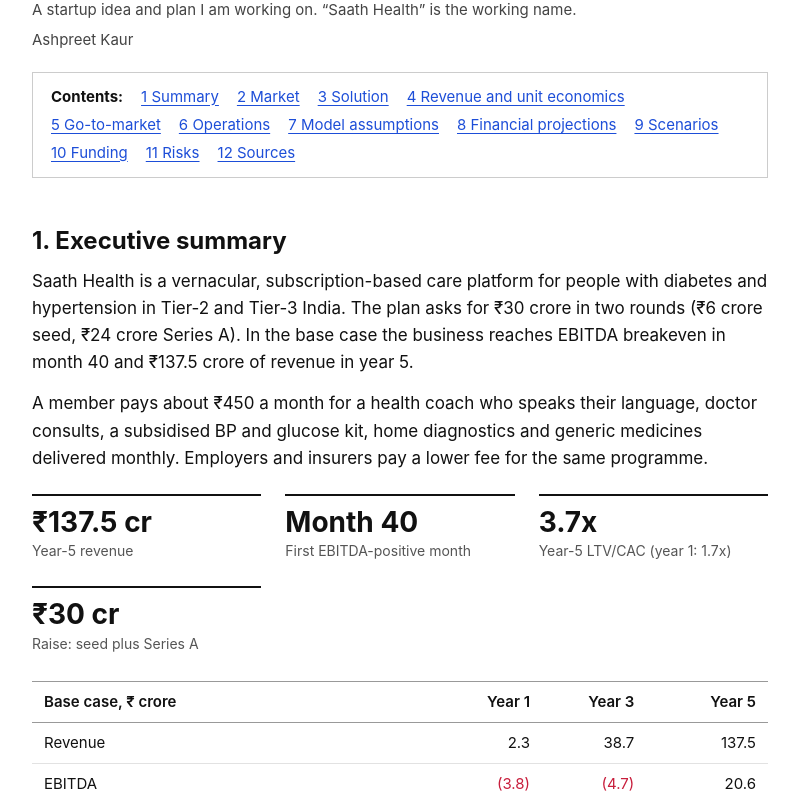
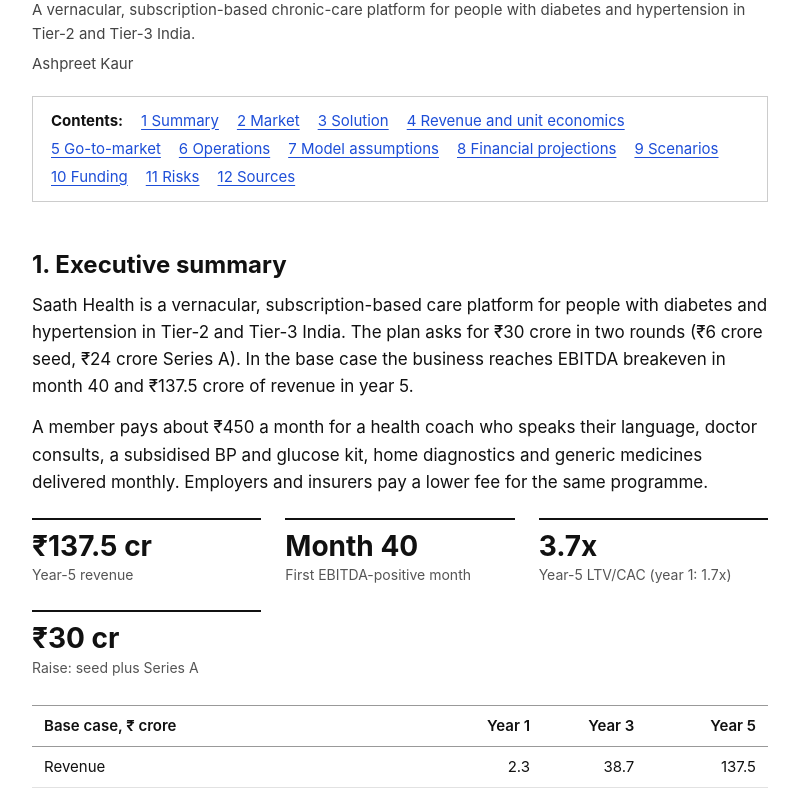
Before and after one commit to Ash-kaur/saath-health, a plain HTML site: page index.html in a window 1280 px wide. Shown: the part 140-935 px from the top of the page, without its empty margins (240-1039 px from the left). Drawn offline with Linux system fonts and the light colour scheme.

Commit message:
Update index.html

```diff
--- a/index.html
+++ b/index.html
@@ -41,7 +41,7 @@ figcaption{font-size:14px;color:#555;margin-top:8px}
 </style></head><body><main>
 <header>
 <h1>Saath Health: Business Plan and Financial Model</h1>
-<p class="meta">A startup idea and plan I am working on. &ldquo;Saath Health&rdquo; is the working name.</p>
+<p class="meta">A vernacular, subscription-based chronic-care platform for people with diabetes and hypertension in Tier-2 and Tier-3 India.</p>
 <p class="by">Ashpreet Kaur</p>
 </header>
 <nav class="toc" aria-label="Contents"><b>Contents:</b>
```
